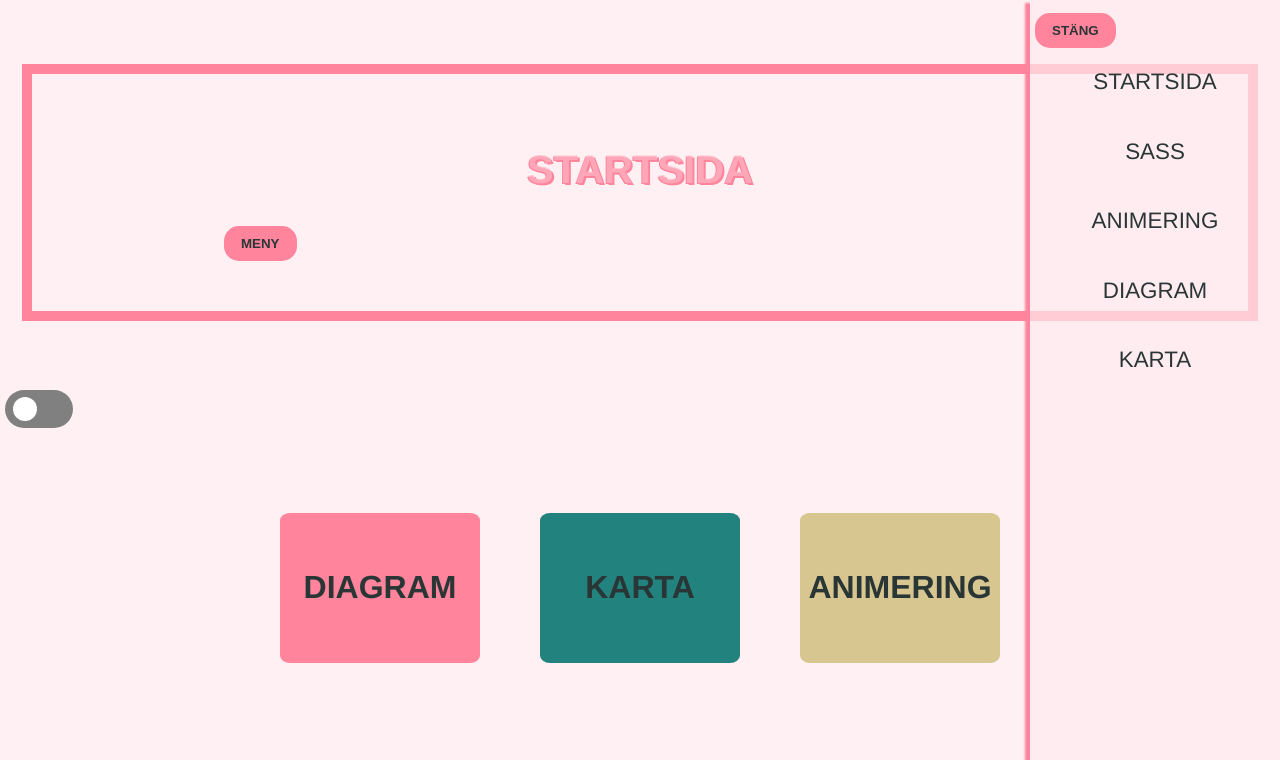
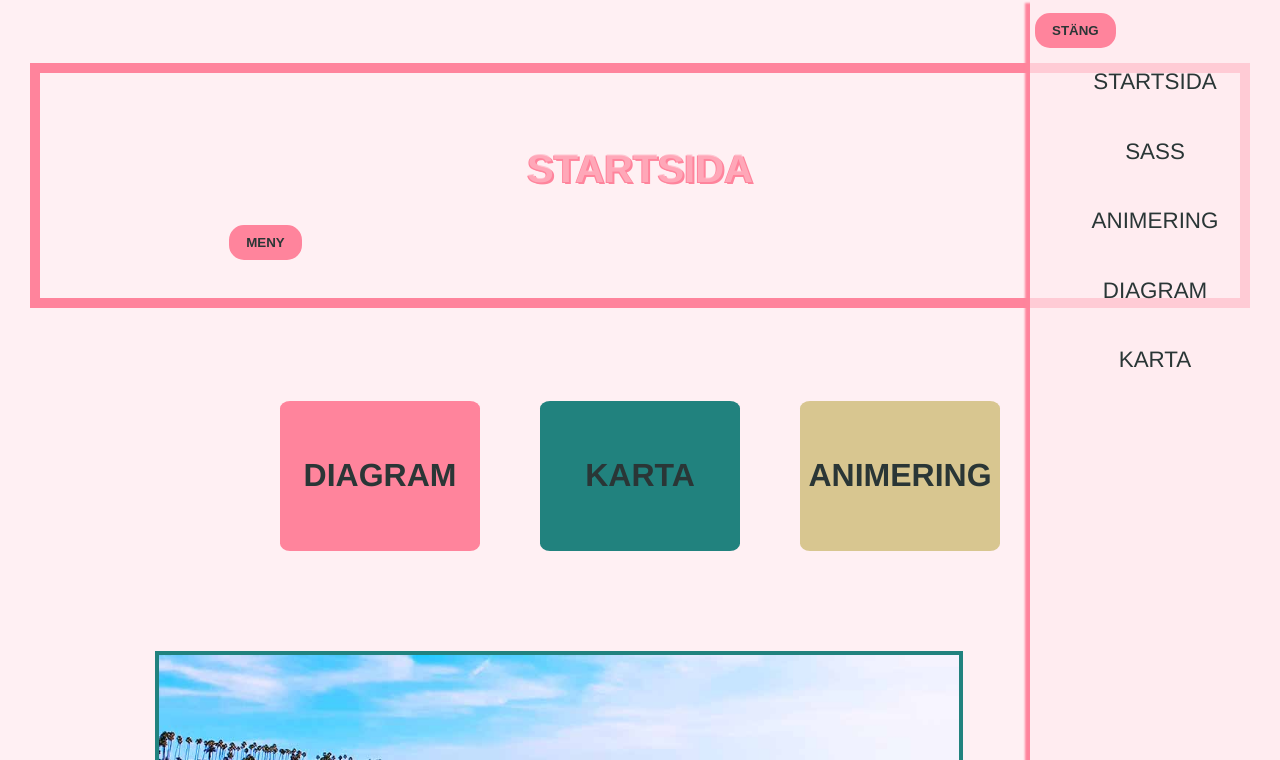
Before and after one commit to JillNyman/FRONTEND_MOMENT3, a website built with Parcel: page src/index.html in a window 1280 px wide. Shown: the top 760 px of the page. Built offline with nearby package versions, Linux system fonts and the light colour scheme.

Commit message:
Fixat prefers-color-scheme

```diff
--- a/src/css/_animations.scss
+++ b/src/css/_animations.scss
@@ -1,4 +1,3 @@
-/*ANIMERINGSSIDA*/
 .animation-box{
     display: flex;
     flex-direction: row;
@@ -24,7 +23,8 @@
 
   }
 
-  %image-{
+
+  @mixin image{
     border: 4px solid var(--border-turq);
     width: 300px;
     height: auto;
@@ -32,8 +32,8 @@
   }
 
   .img-animation {
-    @extend %image-;
-    border-color: var(--gold-background);
+    @include image();
+    border-color: var(--gold-background);;
   }
 
   @keyframes rotateSquare{
@@ -116,7 +116,7 @@
     height: 100px;
     border-radius: 50%;
     position: relative;
-    background-color: var(--gold-background) ;
+    background-color: var(--gold-background);
     animation-name: moving-right;
     animation-duration: 7s;
     animation-iteration-count: infinite;
@@ -127,7 +127,7 @@
     height: 100px;
     border-radius: 50%;
     position: relative;
-    background-color: var(--gold-background) ;
+    background-color: var(--gold-background);
     animation-name: moving-left;
     animation-duration: 7s;
     animation-iteration-count: infinite;
@@ -150,7 +150,7 @@
     margin: 0;
   }
 
-  %image-{
+  @mixin image{
     border: 4px solid var(--border-turq);
     max-width: 100%;
     width: auto;
@@ -159,7 +159,7 @@
   }
 
   .img-animation {
-    @extend %image-;
+    @include image;
     border-color: var(--gold-background);
   }
 
--- a/src/css/_color-themes.scss
+++ b/src/css/_color-themes.scss
@@ -16,8 +16,11 @@ $border-turq: #21827e;
 $border-turq-darkmode: lighten($border-turq, 20%);
 $background: rgba(255, 234, 238, 0.7);
 
-//define themes
-html[data-theme="light"] {
+
+
+//ljust tema
+@media (prefers-color-scheme: light){
+  :root {
     --color-text: #{$text-light-theme};
     --color-background: #{$background};
     --header-border: #{$dark-pink};
@@ -26,8 +29,11 @@ html[data-theme="light"] {
     --footer-background: #{$light-pink};
     --border-turq: #{$border-turq};
   }
+}
 
-html[data-theme="dark"] {
+//mörkt tema
+@media (prefers-color-scheme: dark){
+  :root {
     --color-text: #{$text-dark-theme};
     --color-background: #{$darktheme-background};
     --header-border: #{$dark-pink-dark};
@@ -35,6 +41,7 @@ html[data-theme="dark"] {
     --gold-background: #{$dark-gold};
     --footer-background: #{$footer-darktheme};
     --border-turq: #{$border-turq-darkmode};
+  }
 }
 
 body {
@@ -44,74 +51,3 @@ body {
   background: var(--color-background);
 
 }
-
-
-.switch {
-  position: relative;
-  display: inline-block;
-  width: 68px;
-  height: 38px;
-  margin: 5px;
-}
-
-// hide checkbox
-.switch input {
-  opacity: 0;
-  width: 0;
-  height: 0;
-}
-
-// outside
-.slider {
-  position: absolute;
-  cursor: pointer;
-  top: 0;
-  left: 0;
-  right: 0;
-  bottom: 0;
-  background-color: grey;
-  -webkit-transition: 0.4s;
-  transition: 0.4s;
-  border-radius: 34px;
-}
-
-@keyframes going-dark {
-  100% {
-    -webkit-transform: translateX(28px);
-  }
-}
-
-@keyframes going-light {
-  0% {
-    -webkit-transform: translateX(28px);
-  }
-  100% {
-    -webkit-transform: translateX(0px);
-  }
-}
-
-// slider ljust läge
-.slider:before {
-  position: absolute;
-  content: '';
-  height: 24px;
-  width: 24px;
-  left: 8px;
-  bottom: 7px;
-  background-color: white;
-  border-radius: 50%;
-  -webkit-animation: going-light 0.4s cubic-bezier(0.57, 1.52, 0.64, 1) normal;
-  -webkit-transition: 0.4s;
-  animation: going-light 0.4s cubic-bezier(0.57, 1.52, 0.64, 1) normal;
-  transition: 0.4s;
-}
-
-// slider mörkt läge
-input:checked + .slider:before {
-  background-color: white;
-  -webkit-animation: going-dark 0.4s cubic-bezier(0.57, 1.52, 0.64, 1) forwards;
-  -webkit-transition: all 0.4s;
-  animation: going-dark 0.4s cubic-bezier(0.57, 1.52, 0.64, 1) forwards;
-  transition: all 0.4s;
-
-}
--- a/src/css/_images.scss
+++ b/src/css/_images.scss
@@ -1,5 +1,4 @@
 //Bilder
-
 .images{
   display: block;
   width: 80%;
@@ -9,7 +8,7 @@
 }
 
 /*BILDER INDEX*/
-%image-{
+@mixin image{
     border: 4px solid var(--border-turq);
     width: 300px;
     height: auto;
@@ -17,31 +16,31 @@
   }
 
   #image-one{
-    @extend %image-;
+    @include image;
     width: 800px;
     height: auto;
 
   }
 
   #image-two{
-    @extend %image-;
+    @include image;
     border-width: 7px;
     border-color:  var(--header-border);
 
   }
 
   #image-three{
-    @extend %image-;
+    @include image;
     border-width: 8px;
   }
 
   #image-four{
-    @extend %image-;
+    @include image;
     width: 500px;
   }
 
   #image-five{
-    @extend %image-;
+    @include image;
     width: 500px;
     border-color: var(--header-border);
   }
@@ -61,7 +60,7 @@
     }
 
     /*BILDER INDEX*/
-    %image-{
+    @mixin image{
         border: 4px solid var(--border-turq);
         max-width: 100%;
         height: auto;
@@ -69,29 +68,29 @@
       }
 
       #image-one{
-        @extend %image-;
+        @include image;
         width: 800px;
         height: auto;
       }
 
       #image-two{
-        @extend %image-;
+        @include image;
         border-width: 7px;
         border-color:  var(--header-border);
       }
 
       #image-three{
-        @extend %image-;
+        @include image;
         border-width: 8px;
       }
 
       #image-four{
-        @extend %image-;
+        @include image;
         width: 500px;
       }
 
       #image-five{
-        @extend %image-;
+        @include image;
         width: 500px;
         border-color: var(--header-border);
       }
--- a/src/css/_map.scss
+++ b/src/css/_map.scss
@@ -5,11 +5,6 @@
     margin: 5% 15%;
   }
 
-  html, body {
-    height: 100%;
-    margin: 0;
-    padding: 0;
-   }
 
   #infowindow-content .title {
     font-weight: bold;
--- a/src/css/_menus.scss
+++ b/src/css/_menus.scss
@@ -1,5 +1,4 @@
 //Menyer
-
 header{
   width: 65%;
   max-width: 65%;
@@ -53,6 +52,7 @@ margin-left: 20px;
 .footer {
 background-color: var(--footer-background);
 height: 150px;
+
 }
 
 /* Meny */
@@ -84,7 +84,7 @@ nav {
   }
 
   li:hover{
-    background-color: var(--footer-background);
+    background-color: var(--header-text);
     color: var(--color-text);
     cursor: pointer;
   }
@@ -193,7 +193,7 @@ nav {
   }
 
   #mainstart3 {
-    @include box(var(--gold-background));
+    @include box(var( --gold-background));
   }
 
   @keyframes rotateSquare{
@@ -278,7 +278,7 @@ nav {
   }
 
   #mainstart3 {
-    @include box(var(--gold-background));
+    @include box( var(--gold-background));
   }
 
   /*FOOTER*/
@@ -302,3 +302,15 @@ nav {
     margin-bottom: 20px;
   }
   }
+
+  .about-pages{
+    width: 60%;
+    margin: 7% 20%;
+    border: var(--border-turq) 4px solid;
+    background-color: var(--gold-background);
+    padding: 5%;
+  }
+
+  .about-pages h1{
+    text-align: center;
+  }
--- /dev/null
+++ b/src/css/_variables.scss
@@ -0,0 +1,43 @@
+$dark-turq: #649e8c;
+$dark-pink: #ff849c;
+$light-pink: rgba(255, 183, 197, 0.7);
+$text-light-theme: #2a3636;
+
+$dark-pink-dark: #8d3c4d;
+$dark-pink-darktheme: lighten($dark-pink, 10%);
+$footer-darktheme: #4f272f;
+$darktheme-background: rgba(35, 35, 33, 0.9);
+$text-dark-theme: #E8E4E0;
+
+$bold: 600;
+$gold: #d8c690;
+$dark-gold: darken($gold, 40%);
+$border-turq: #21827e;
+$border-turq-darkmode: lighten($border-turq, 20%);
+$background: rgba(255, 234, 238, 0.7);
+
+//ljust tema
+@media (prefers-color-scheme: light){
+    :root {
+      --color-text: #{$text-light-theme};
+      --color-background: #{$background};
+      --header-border: #{$dark-pink};
+      --header-text: #{$light-pink};
+      --gold-background: #{$gold};
+      --footer-background: #{$light-pink};
+      --border-turq: #{$border-turq};
+    }
+  }
+
+  //mörkt tema
+  @media (prefers-color-scheme: dark){
+    :root {
+      --color-text: #{$text-dark-theme};
+      --color-background: #{$darktheme-background};
+      --header-border: #{$dark-pink-dark};
+      --header-text: #{$text-dark-theme};
+      --gold-background: #{$dark-gold};
+      --footer-background: #{$footer-darktheme};
+      --border-turq: #{$border-turq-darkmode};
+    }
+  }
--- a/src/css/main.scss
+++ b/src/css/main.scss
@@ -1,19 +1,8 @@
+@forward "variables";
+
 @use "menus";
 @use "images";
 @use "chart";
 @use "color-themes";
 @use "animations";
 @use "map";
-
-
-.about-pages{
-  width: 60%;
-  margin: 7% 20%;
-  border: var(--border-turq) 4px solid;
-  background-color: var(--gold-background);
-  padding: 5%;
-}
-
-.about-pages h1{
-  text-align: center;
-}
--- a/src/index.html
+++ b/src/index.html
@@ -35,11 +35,6 @@
 
     </header>
     <div class="wrapper">
-
-      <label class="switch">
-      <input type="checkbox" name="theme-switch" id="switch">
-      <span class="slider"></span>
-    </label>
 
     <section class="flexbox1">
       <a href="diagram.html"><div id="mainstart1">DIAGRAM</div></a>
```
Also changed, not shown: src/SASS.html (+0 -4 lines), src/animation.html (+0 -4 lines), src/diagram.html (+0 -4 lines), src/map.html (+0 -6 lines), README.md. Lines whose indentation alone changed are shown as unchanged.
